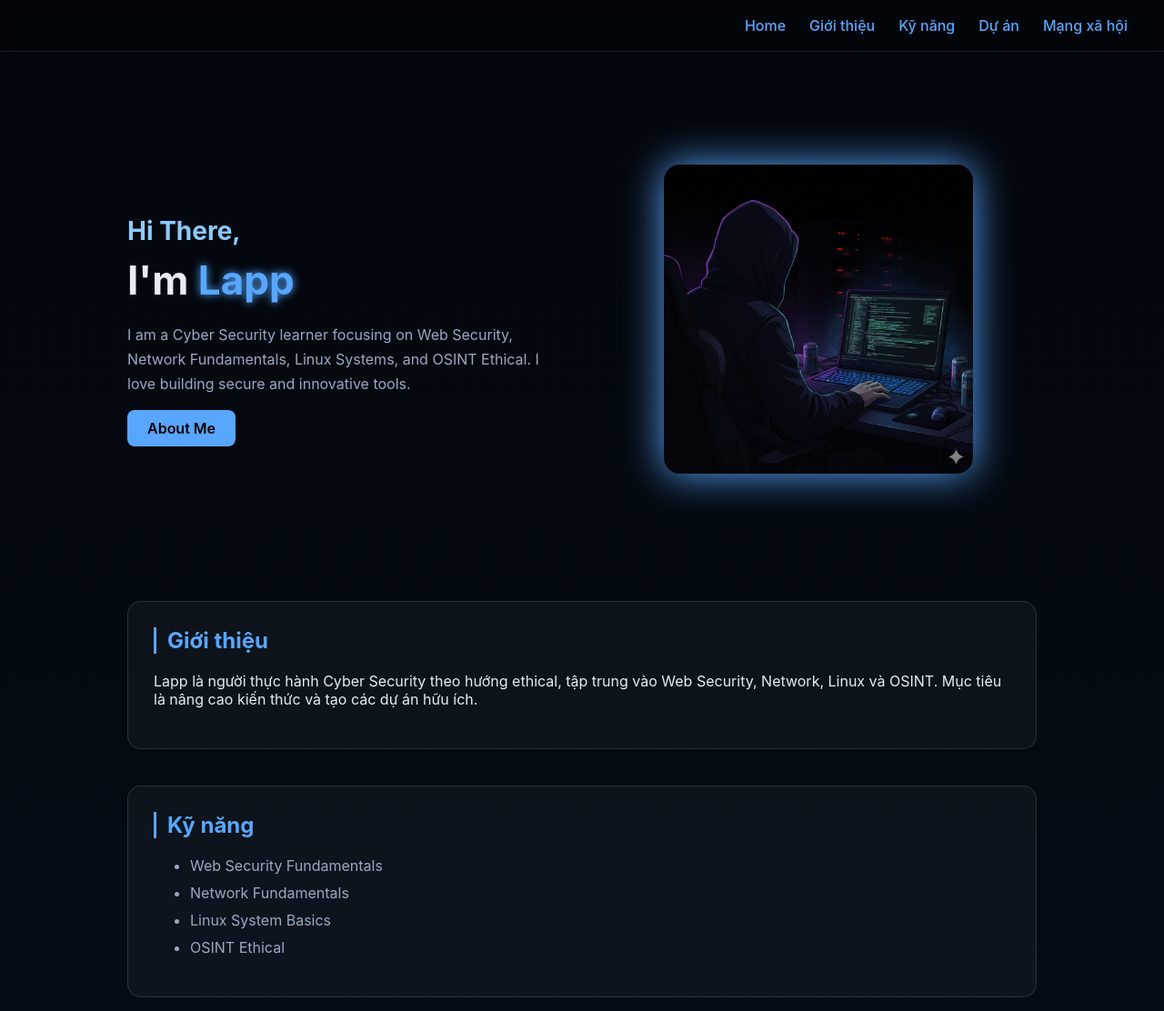
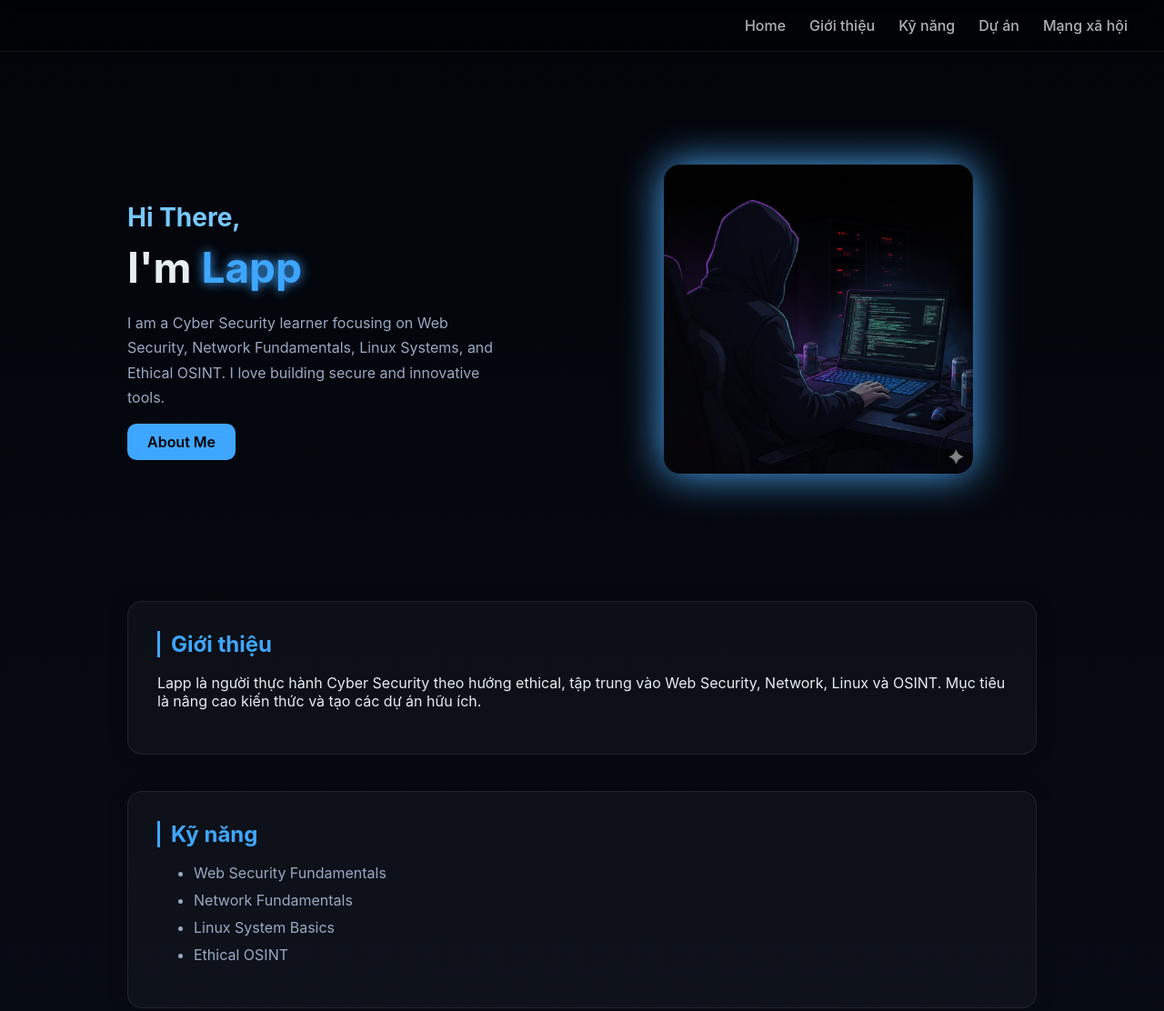
Before and after one commit to LappDuck4/LappDuck4.github.io, a plain HTML site: page index.html in a window 1280 px wide. Shown: the top 1112 px of the page at 91% size. Drawn offline with Linux system fonts and the light colour scheme.

Commit message:
Update index.html

```diff
--- a/index.html
+++ b/index.html
@@ -7,15 +7,15 @@
 
 <style>
     :root {
-        --bg: #03070d;
-        --bg2: #060e19;
+        --bg: #020409;
+        --bg2: #0a0f1a;
         --text: #e6edf3;
-        --neon: #58a6ff;
-        --neon-soft: #8ccaff;
+        --neon: #3ea6ff;
+        --neon-soft: #77c7ff;
         --muted: #9aa9c2;
-        --card: rgba(255,255,255,0.04);
-        --border: rgba(255,255,255,0.12);
-        --radius: 15px;
+        --card: rgba(255,255,255,0.03);
+        --border: rgba(255,255,255,0.08);
+        --radius: 16px;
         font-family: "Inter", sans-serif;
     }
 
@@ -26,27 +26,31 @@
         overflow-x: hidden;
     }
 
+    /* NAVIGATION */
     nav {
         padding: 18px 40px;
         display: flex;
         justify-content: flex-end;
         gap: 26px;
-        background: rgba(0,0,0,0.25);
+        background: rgba(0,0,0,0.15);
         position: sticky;
         top: 0;
-        backdrop-filter: blur(8px);
+        backdrop-filter: blur(12px);
         border-bottom: 1px solid var(--border);
+        z-index: 10;
     }
     nav a {
-        color: var(--neon);
+        color: var(--text);
+        opacity: 0.75;
         text-decoration: none;
         font-weight: 500;
+        transition: 0.25s;
         position: relative;
-        transition: 0.2s;
     }
     nav a:hover {
-        color: var(--neon-soft);
-        text-shadow: 0 0 6px var(--neon);
+        color: var(--neon);
+        opacity: 1;
+        text-shadow: 0 0 10px var(--neon);
     }
     nav a::after {
         content: "";
@@ -58,12 +62,15 @@
     }
     nav a:hover::after { width: 100%; }
 
+
+    /* WRAPPER */
     .wrap {
         max-width: 1000px;
         margin: 0 auto;
         padding: 40px 20px;
     }
 
+    /* HERO SECTION */
     .hero {
         display: flex;
         justify-content: space-between;
@@ -72,21 +79,33 @@
     }
     .hero-left { max-width: 48%; }
 
-    .hello { font-size: 28px; color: var(--neon-soft); margin: 0; }
-    .name { font-size: 44px; margin: 10px 0 20px; font-weight: 700; }
-    .highlight { color: var(--neon); text-shadow: 0 0 10px var(--neon); }
+    .hello {
+        font-size: 28px;
+        color: var(--neon-soft);
+        margin: 0;
+    }
+    .name {
+        font-size: 46px;
+        margin: 10px 0 20px;
+        font-weight: 700;
+    }
+    .highlight {
+        color: var(--neon);
+        text-shadow: 0 0 12px var(--neon);
+    }
 
     .desc {
         color: var(--muted);
         line-height: 1.7;
         margin-bottom: 25px;
+        max-width: 85%;
     }
 
     .btn {
         padding: 10px 22px;
         background: var(--neon);
         color: #000;
-        border-radius: 8px;
+        border-radius: 10px;
         text-decoration: none;
         font-weight: 600;
         transition: 0.2s;
@@ -96,48 +115,66 @@
         box-shadow: 0 0 12px var(--neon);
     }
 
-    /* LOGO IMAGE */
-    .hero-right { text-align: center; width: 48%; }
+    .hero-right {
+        text-align: center;
+        width: 48%;
+    }
+
     .duck-logo {
         width: 340px;
         max-width: 100%;
         border-radius: 18px;
-        filter: drop-shadow(0 0 22px var(--neon));
-        animation: float 4s ease-in-out infinite;
+        animation: float 4s ease-in-out infinite, glow 3s ease-in-out infinite;
     }
     @keyframes float {
         0% { transform: translateY(0px); }
         50% { transform: translateY(-12px); }
         100% { transform: translateY(0px); }
     }
+    @keyframes glow {
+        0% { filter: drop-shadow(0 0 12px var(--neon-soft)); }
+        50% { filter: drop-shadow(0 0 26px var(--neon)); }
+        100% { filter: drop-shadow(0 0 12px var(--neon-soft)); }
+    }
 
+
+    /* CARD SECTIONS */
     .card {
         background: var(--card);
-        padding: 28px;
+        padding: 32px;
         border-radius: var(--radius);
         margin-top: 40px;
         border: 1px solid var(--border);
+        box-shadow: 0 0 20px rgba(0,0,0,0.25);
     }
     .card h2 {
         color: var(--neon);
         margin-top: 0;
+        margin-bottom: 18px;
         border-left: 3px solid var(--neon);
         padding-left: 12px;
     }
-    .card ul li { color: var(--muted); margin-bottom: 10px; }
+    .card ul li {
+        color: var(--muted);
+        margin-bottom: 10px;
+    }
 
     footer {
         text-align: center;
         padding: 30px 0;
         color: var(--muted);
-        margin-top: 40px;
+        opacity: 0.7;
+        font-size: 14px;
+        margin-top: 50px;
     }
 
+    /* MOBILE FIX */
     @media(max-width: 780px) {
         .hero { flex-direction: column; }
         .hero-right { width: 100%; margin-top: 35px; }
         .hero-left { text-align: center; max-width: 100%; }
         .duck-logo { width: 260px; }
+        .desc { max-width: 100%; }
     }
 </style>
 </head>
@@ -162,14 +199,13 @@
 
             <p class="desc">
                 I am a Cyber Security learner focusing on Web Security, Network Fundamentals,
-                Linux Systems, and OSINT Ethical. I love building secure and innovative tools.
+                Linux Systems, and Ethical OSINT. I love building secure and innovative tools.
             </p>
 
             <a href="#about" class="btn">About Me</a>
         </div>
 
         <div class="hero-right">
-            <!-- LOGO MỚI hacker.png -->
             <img src="hacker.png" alt="Hacker Logo" class="duck-logo">
         </div>
     </section>
@@ -190,7 +226,7 @@
             <li>Web Security Fundamentals</li>
             <li>Network Fundamentals</li>
             <li>Linux System Basics</li>
-            <li>OSINT Ethical</li>
+            <li>Ethical OSINT</li>
         </ul>
     </section>
 
```
